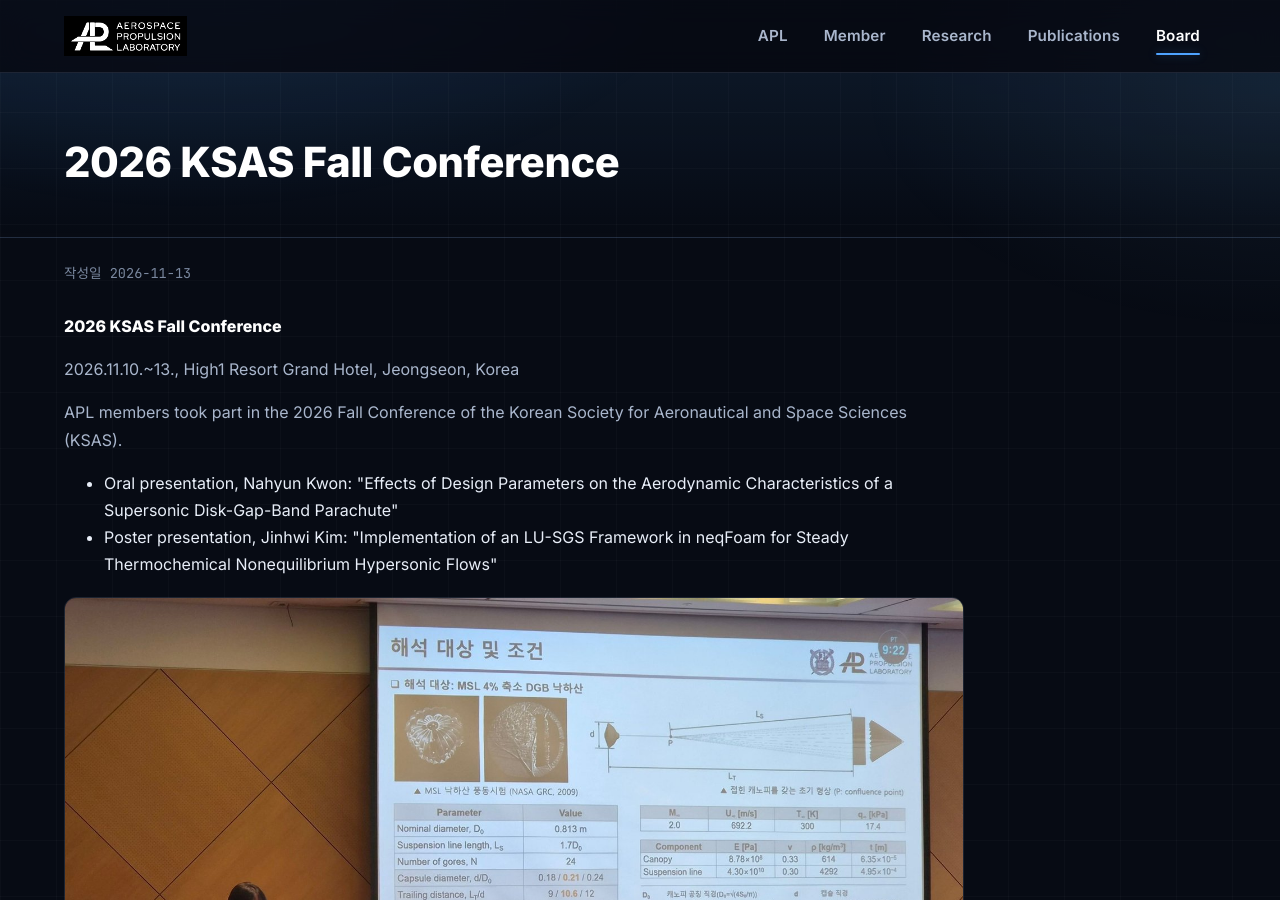
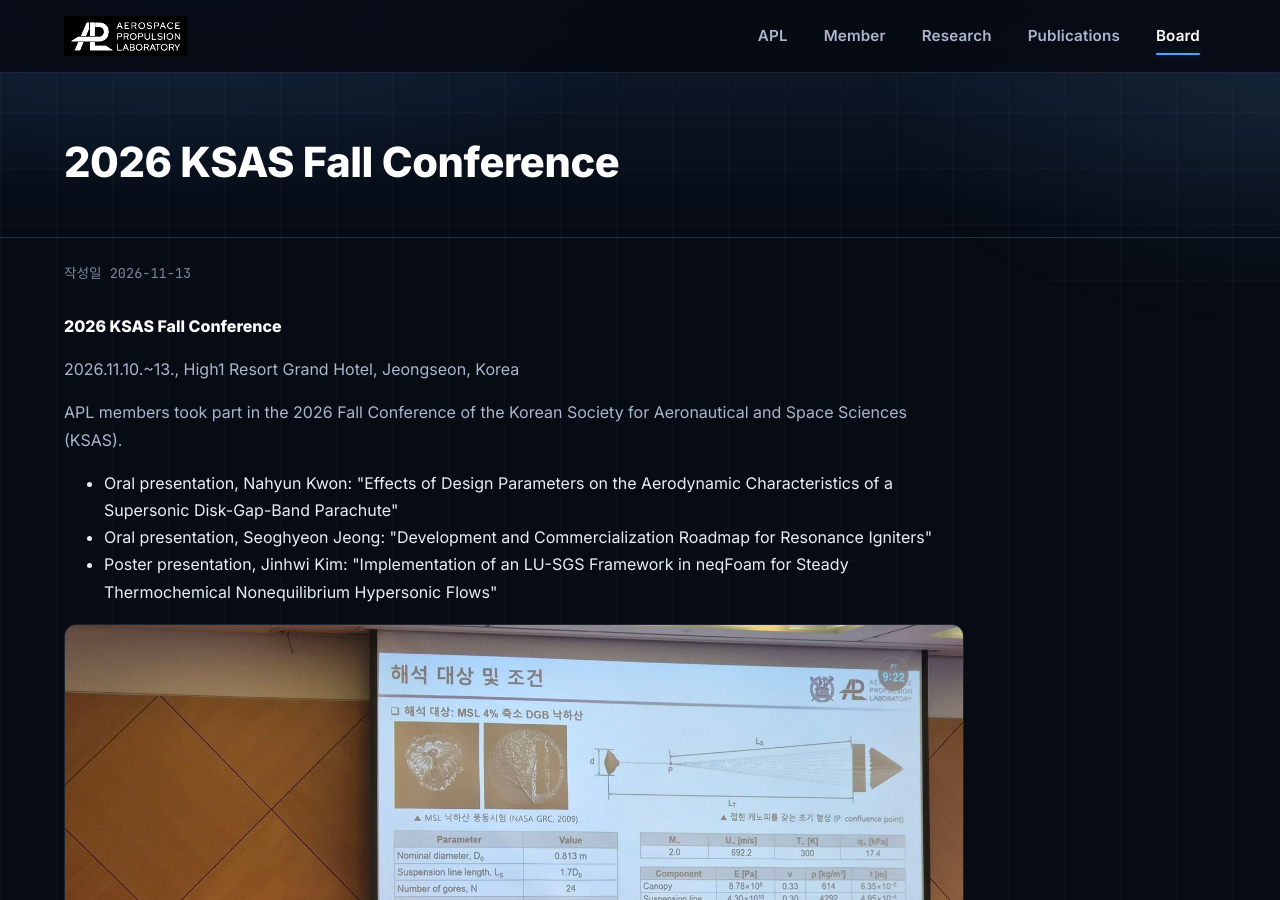
Before and after one commit to aerospace-propulsion/apl-site-github, a Jekyll site: the page built from _posts/2026-11-13-2026-ksas-fall-conference.md, in a window 1280 px wide and 900 px high. Built offline with Jekyll 4.4.1, drawn with Linux system fonts in a browser that asks for light colours.

Commit message:
Add Seoghyeon Jeong's oral presentation to KSAS Fall Conference post
Co-Authored-By: Claude Opus 5.5 <noreply@anthropic.com>
Claude-Session: https://claude.ai/code/session_01QhYTQoyz2gUEub3rTnSpzK

```diff
--- a/_posts/2026-11-13-2026-ksas-fall-conference.md
+++ b/_posts/2026-11-13-2026-ksas-fall-conference.md
@@ -9,9 +9,11 @@ thumb: /assets/img/uploads/2026/11/ksas-2026-fall-03.jpg
 <p>APL members took part in the 2026 Fall Conference of the Korean Society for Aeronautical and Space Sciences (KSAS).</p>
 <ul>
 <li>Oral presentation, Nahyun Kwon: "Effects of Design Parameters on the Aerodynamic Characteristics of a Supersonic Disk-Gap-Band Parachute"</li>
+<li>Oral presentation, Seoghyeon Jeong: "Development and Commercialization Roadmap for Resonance Igniters"</li>
 <li>Poster presentation, Jinhwi Kim: "Implementation of an LU-SGS Framework in neqFoam for Steady Thermochemical Nonequilibrium Hypersonic Flows"</li>
 </ul>
 <img loading="lazy" src="{{ site.baseurl }}/assets/img/uploads/2026/11/ksas-2026-fall-01.jpg" alt="">
+<img loading="lazy" src="{{ site.baseurl }}/assets/img/uploads/2026/11/ksas-2026-fall-05.jpg" alt="">
 <img loading="lazy" src="{{ site.baseurl }}/assets/img/uploads/2026/11/ksas-2026-fall-02.jpg" alt="">
 <img loading="lazy" src="{{ site.baseurl }}/assets/img/uploads/2026/11/ksas-2026-fall-03.jpg" alt="">
 <img loading="lazy" src="{{ site.baseurl }}/assets/img/uploads/2026/11/ksas-2026-fall-04.jpg" alt="">
```
Also changed, not shown: assets/img/uploads/2026/11/ksas-2026-fall-05.jpg (added).
